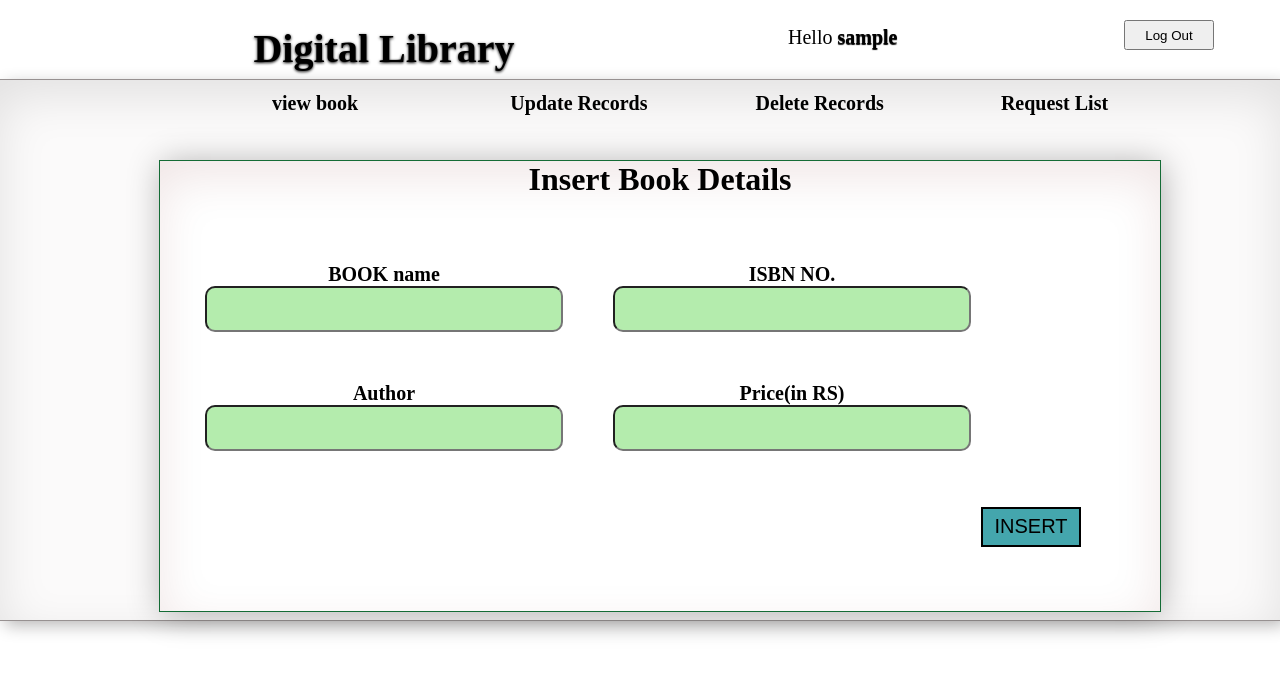
After one commit to prabal1701/digital_library, a PHP site: page /BRM2/insertForm.php in a window 1280 px wide. The commit adds this page. Shown: the top 675 px of the page. Run offline with PHP 8.4, Linux system fonts and the light colour scheme; the visitor is signed in with stand-in values (Sample User, id 1).

Commit message:
insertform and insert page added

```diff
--- a/admin.php
+++ b/admin.php
@@ -54,6 +54,7 @@ session_start();
                             <?php
                          }
                         }
+
                         ?>
                 </tr>
                  <tr>
--- /dev/null
+++ b/frontend/insert.css
@@ -0,0 +1,277 @@
+#bo1{
+    width:100%;
+    height:480px;
+    margin:0;
+    background-color:white;
+}
+::placeholder
+{
+    font-size:30px;
+}
+
+#p10
+{
+    position:relative;
+    top:-40px;
+    font-weight:bold;
+}
+#t1
+{
+    position:relative;
+    top:-50px;
+    left:10px;
+    width:250px;
+}
+tr{
+    position:relative;
+    left:20px;
+}
+.inp{
+    width:350px;
+    height:40px;
+    font-size:20px;
+    border-radius: 10px;
+    background-color:rgb(180, 236, 173);
+}
+#n1
+{
+    display:block;
+}
+#s1
+{
+    position:relative;
+    left:150px;
+    width:200px;
+    height:40px;
+    font-size:20px;
+
+}
+th,td{
+    width:70px;
+    font-size:20px;
+}
+
+#d11
+{
+    background-color:rgb(251, 250, 250);
+    position:relative;
+    height:500px;
+    top:-10px;
+    border-top-style:none;
+   border-top-width:2px;
+    padding: 20px;
+    box-shadow:
+         inset 0 1em 3em rgba(8, 8, 8, 0.1),
+               0 0  0 1px rgb(151, 145, 145),
+               0.3em 0.3em 1em rgba(14, 11, 11, 0.3);
+}
+#d12
+{
+
+    position:relative;
+    top:0px;
+    left:230px;
+    height:30px;
+    width:900px;
+}
+#d13
+{
+    width:1000px;
+    height:90%;
+    background-color:white;
+    position:relative;
+    top:10px;
+    left:140px;
+
+    box-shadow:
+         inset 0 1em 3em rgba(107, 11, 11, 0.1),
+               0 0  0 1px rgb(20, 107, 53),
+               0.1em 0.13em 2em rgba(8, 8, 8, 0.3);
+}
+#d1
+{
+    position:relative;
+    top:-20px;
+    left:0px;
+    height:90px;
+    width:100%;
+}
+#p3
+{
+    position:relative;
+    left:120px;
+    top:-20px;
+    font-size:50px;
+}
+#p1
+{
+
+    width:60%;
+    position:relative;
+    top:45px;
+    text-align:center;
+    font-size:40px;
+    font-weight: bolder;
+    font-family:'Times New Roman', Times, serif;
+    text-shadow:0px 1px 3px black;
+    float:left;
+}
+#p11
+{
+    font-size:20px;
+    font-weight: bolder;
+    font-family:'Times New Roman', Times, serif;
+    text-shadow:0px 1px 1px black;
+}
+#d2
+{
+    background-color:white;
+    position:absolute;
+    top:-10px;
+    left:750px;
+    width:200px;
+    height:70px;
+    font-size:20px;
+}
+#d6
+{
+
+    width:40%;
+    height:70px;
+    font-size:20px;
+    float:right;
+}
+#d16
+{
+
+    width:50%;
+    height:70px;
+    font-size:20px;
+    float:left;
+}
+#d17
+{
+
+    width:50%;
+    height:70px;
+    font-size:20px;
+    float:right;
+}
+#b9
+{
+    background-color:green;
+    color:blue;
+}
+#b2
+{
+    border-width: 1px;
+    width:150px;
+    height:40px;
+    font-size:20px;
+
+    position:relative;
+    left:20px;
+}
+#d3
+{
+    background-color:white;
+    position:absolute;
+    top:80px;
+    left:0px;
+    width:60%;
+    height:490px;
+}
+
+#p2
+{
+    font-size:50px;
+    color:rgb(110, 110, 110);
+}
+#r1
+{
+    font-size:30px;
+}
+#d4
+{
+    background-color:white;
+    position:absolute;
+    top:80px;
+    left:700px;
+    width:48%;
+    height:490px;
+}
+img{
+    width:80%;
+    height:480px;
+}
+#k7
+{
+    color:red;
+    font-size:15px;
+}
+#d20
+{
+    background-color:red;
+}
+#k8
+{
+    color:red;
+    font-size:15px;
+}
+#p9
+{
+    position:relative;
+    left:130px;
+    top:10px;
+}
+a:link
+{
+    color:black;
+    text-decoration:none;
+    font-weight: bold;
+}
+#t6
+{
+    border-collapse: collapse;
+}
+#sp
+{
+    width:100px;
+    height:40px;
+    text-align:center;
+    position:relative;
+    border-style:solid;
+    font-size:20px;
+    top:30px;
+    left:800px;
+    background-color:rgb(68, 166, 173);
+}
+.c1
+{
+    width:150px;
+                text-align:center;
+
+                padding:25px;
+}
+#row1
+{
+    background-color: green;
+}
+.row2
+{
+    background-color: blue;
+}
+#t10
+{
+    position:relative;
+    left:-20px;
+}
+#b5
+{
+    position:relative;
+    left:100px;
+    width:90px;
+    height:30px;
+    position:relative;
+    top:17px;
+}
--- /dev/null
+++ b/insertform.php
@@ -0,0 +1,68 @@
+<?php
+session_start();
+if(!isset($_SESSION['username1']))
+header('location:http://localhost/BRM2/admin.php');
+?>
+<!DOCTYPE html>
+<html>
+<head>
+        <title>Admin home page</title>
+
+        <link rel ="stylesheet" href="./frontend/insert.css"/>
+        <script src="./js/login.js"></script>
+</head>
+
+<body id="bo1">
+<div id="d1">
+   <div id="p1">
+       Digital Library
+</div>
+    <div id="d6">
+    <div id="d16">
+<br/>
+<br/>
+       <span id="b2">Hello    <span id="p11"> <?php echo $_SESSION['username1'];?> <span> </span>
+    </div>
+    <div id="d17">
+    <br/>
+
+    <button id="b5" onclick="f10()">Log Out</button>
+    </div>
+    </div>
+
+</div >
+
+<div id="d11">
+   <div id="d12">
+   <table cellspacing="1px">
+           <tr style="position:relative;top:-10px;">
+               <td style="width:300px;font-size:20px;"><a href="./home2.php">view book</a></td>
+               <td  style="width:300px;"><a href="./updateForm.php">Update Records</a></td>
+               <td  style="width:300px;"><a href="./deleteForm.php">Delete Records</a></td>
+               <td  style="width:200px;"><a href="./request.php">Request List</a></td>
+            </tr>
+        </table>
+    </div>
+    <div id="d13">
+       <h1 style="text-align:center;"> Insert Book Details </h1><br/>
+        <form action="insert.php" method="post">
+                <table id="t6">
+                <tr >
+                <td class="c1"><b>  BOOK name</b> <input name="book" class="inp" type="text" required/> </td>
+                 <td class="c1"><b> ISBN NO.</b><input class="inp" name="isbn"  type="text" required/> </td>
+                </tr>
+                <tr >
+                <td class="c1"><b> Author</b> <input class="inp" name="author"  type="text" required/> </td>
+                <td class="c1"> <b> Price(in RS)</b> <input class="inp" name="price" type="number" step="any" required/> </td>
+                </tr>
+                <tr >
+                    <td > <input id="sp"  type="submit" value="INSERT"/></td>
+                </tr>
+                </table>
+        </form>
+
+    </div>
+ </div>
+
+</body>
+</html>
--- a/js/login.js
+++ b/js/login.js
@@ -25,3 +25,13 @@ function f10()
 {
     window.location.href="./logout.php";
 }
+function f11()
+{
+    alert("record inserted");
+    window.location.href="./home2.php";
+}
+function f11()
+{
+    alert(" This book is available ");
+    window.location.href="./home2.php";
+}
```
Also changed, not shown: home2.php (+4 -4 lines), insert.php (added, +26 -0 lines).
